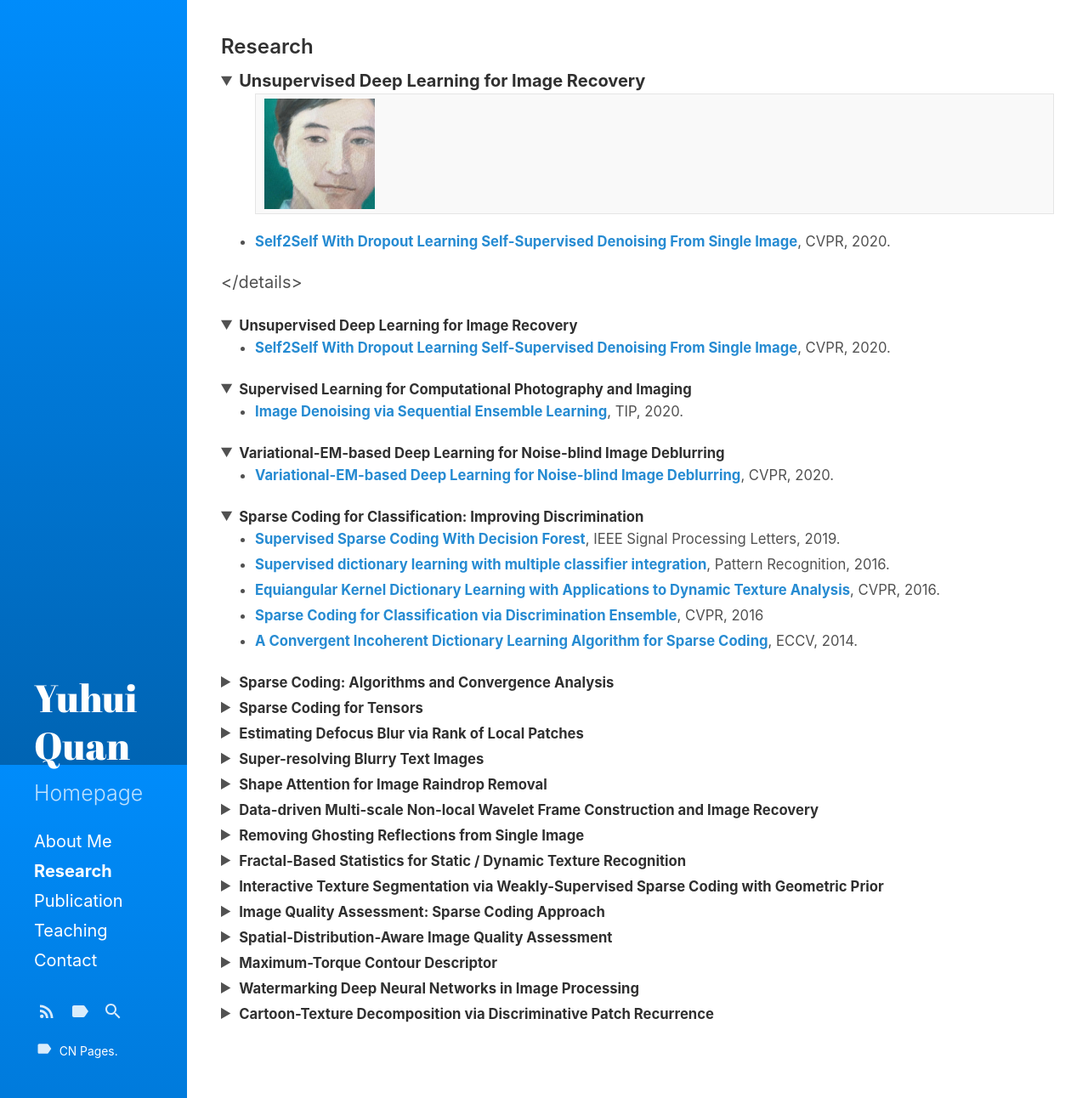
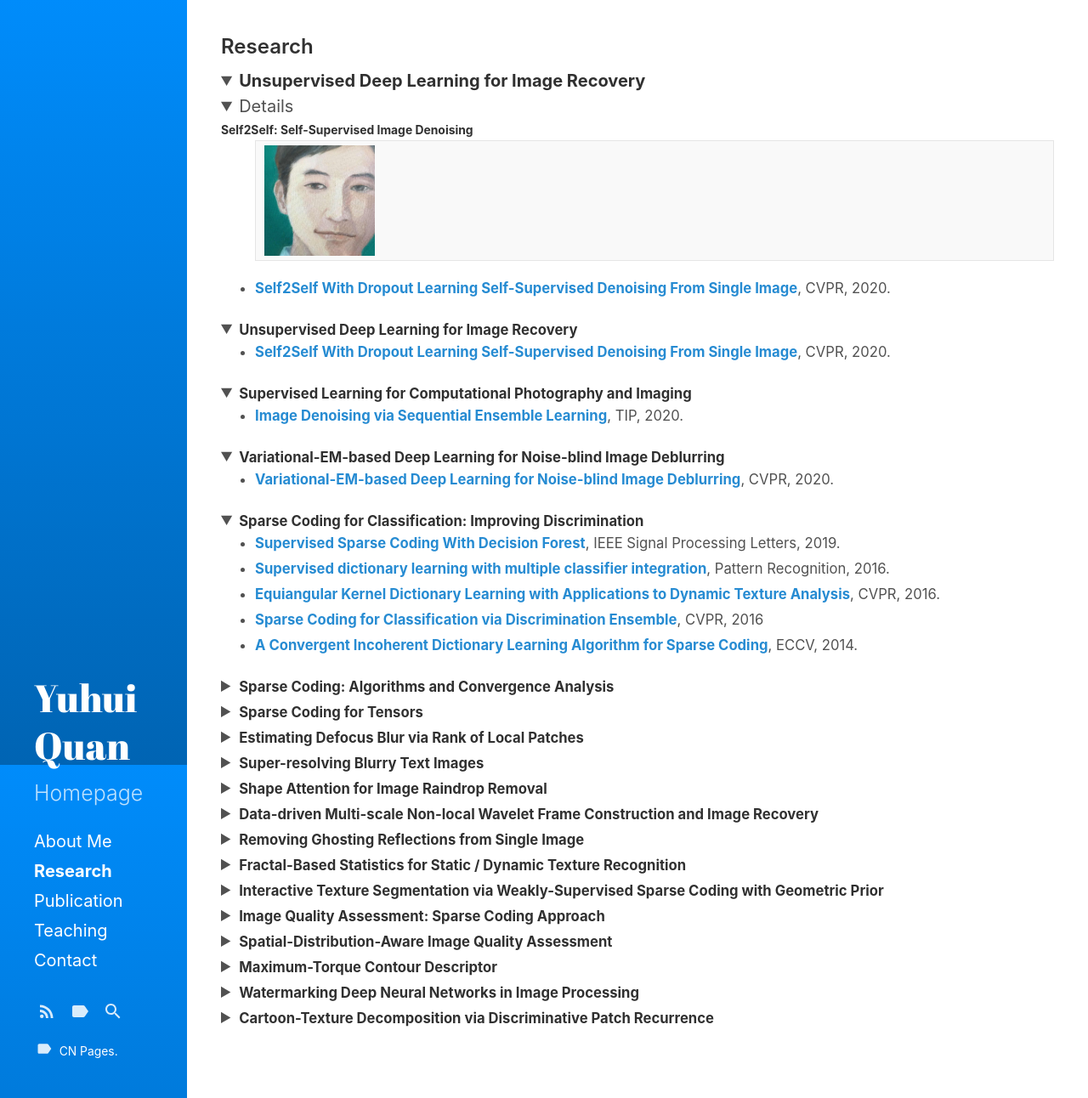
Before and after one commit to Dofboom/Dofboom.github.io, a Jekyll site: the page built from research.md, in a window 1280 px wide and 1292 px high. Shown: the whole window at 85% size. Built offline with Jekyll 4.4.1, drawn with Linux system fonts in a browser that asks for light colours.

Commit message:
Update research.md

```diff
--- a/research.md
+++ b/research.md
@@ -10,7 +10,9 @@ sidebar_link: true
 -->
 <details open="">
 <summary><strong>Unsupervised Deep Learning for Image Recovery</strong></summary>
+<details open="">
 <small>
+<summary><strong><small>Self2Self: Self-Supervised Image Denoising</small></strong></summary>
 <ul>
 <table>
 <tbody>
```
